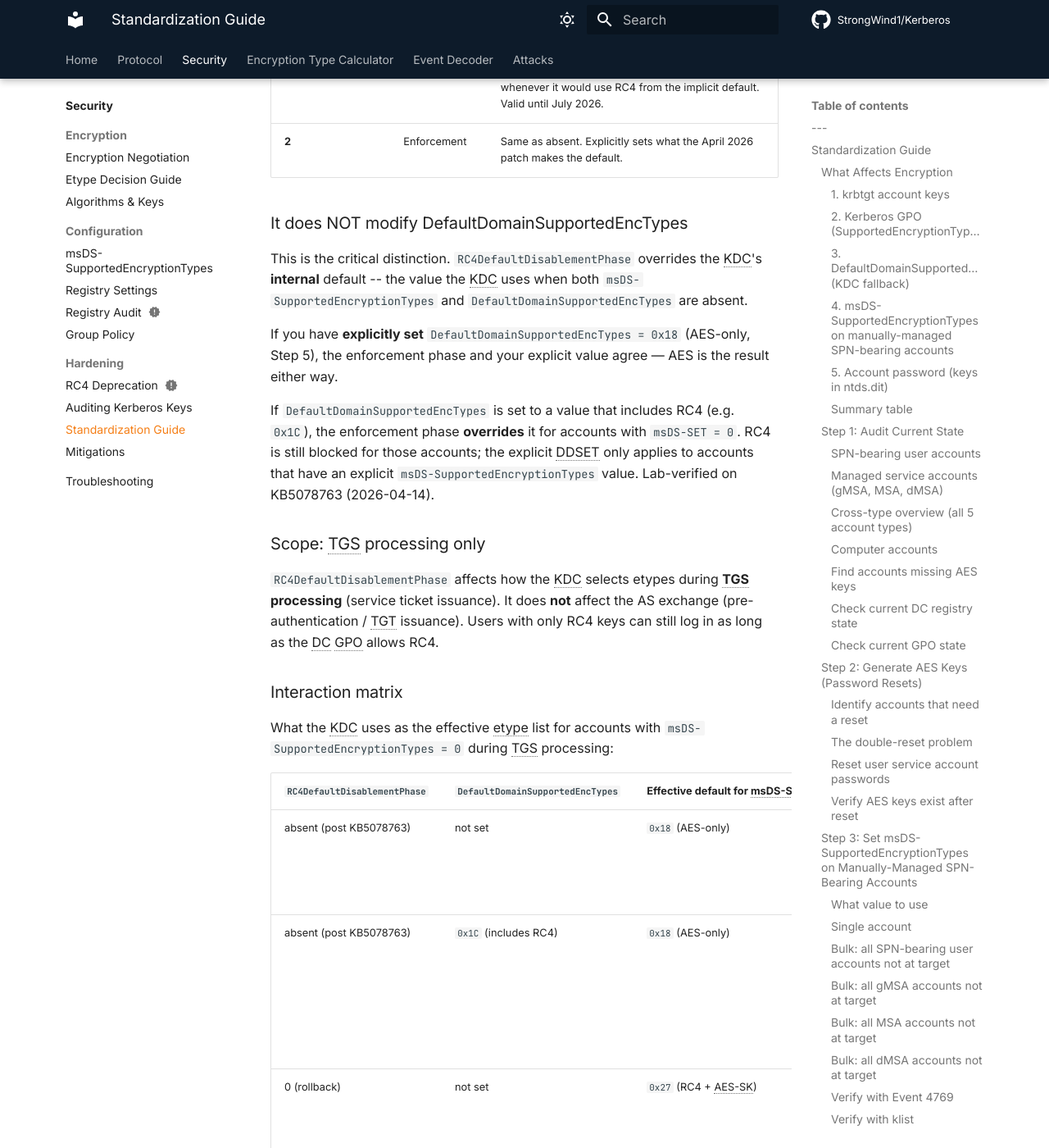
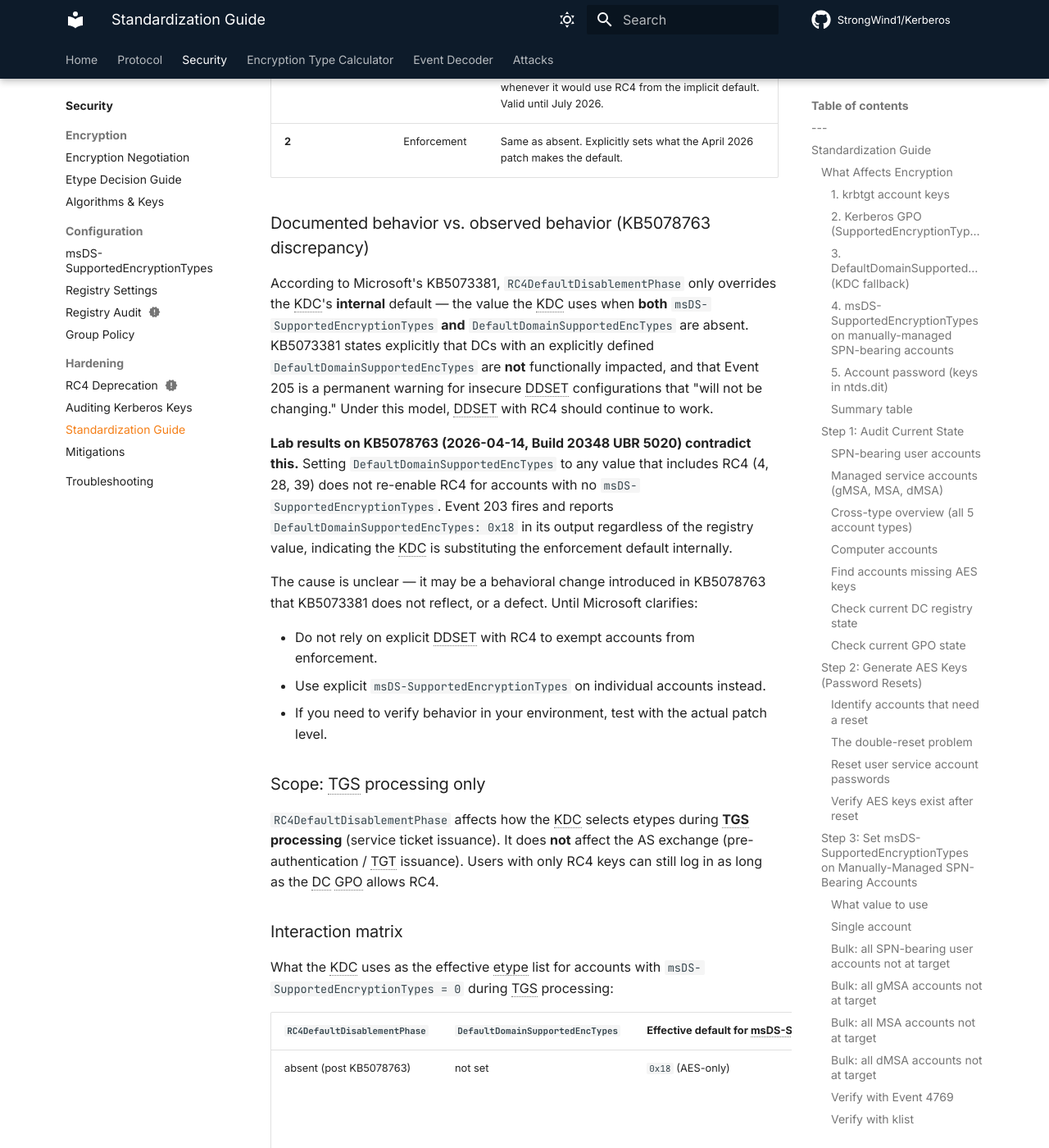
Before and after one commit to StrongWind1/Kerberos, an MkDocs documentation site: the page built from content/security/aes-standardization.md, in a window 1280 px wide and 1400 px high, scrolled down 32466 px. Shown: the whole window at 82% size. Built offline with MkDocs 1.6.1 and Material for MkDocs 9.7.7, drawn with Linux system fonts in a browser that asks for light colours; plug-ins that fetch from the network failed and are left out; comment, search, counter and statistics services are not loaded.

Commit message:
docs: document KB5073381 vs KB5078763 DDSET discrepancy

```diff
--- a/content/security/aes-standardization.md
+++ b/content/security/aes-standardization.md
@@ -1248,19 +1248,27 @@ is set.  This section is a shared reference for both paths.
 | **1** | Audit | Same as 0, but the KDC logs Kdcsvc events 201/202 whenever it would use RC4 from the implicit default.  Valid until July 2026. |
 | **2** | Enforcement | Same as absent.  Explicitly sets what the April 2026 patch makes the default. |
 
-### It does NOT modify DefaultDomainSupportedEncTypes
+### Documented behavior vs. observed behavior (KB5078763 discrepancy)
 
-This is the critical distinction.  `RC4DefaultDisablementPhase` overrides the KDC's
-**internal** default -- the value the KDC uses when both `msDS-SupportedEncryptionTypes`
-and `DefaultDomainSupportedEncTypes` are absent.
+According to Microsoft's KB5073381, `RC4DefaultDisablementPhase` only overrides the KDC's
+**internal** default — the value the KDC uses when **both** `msDS-SupportedEncryptionTypes`
+**and** `DefaultDomainSupportedEncTypes` are absent.  KB5073381 states explicitly that DCs
+with an explicitly defined `DefaultDomainSupportedEncTypes` are **not** functionally
+impacted, and that Event 205 is a permanent warning for insecure DDSET configurations that
+"will not be changing."  Under this model, DDSET with RC4 should continue to work.
 
-If you have **explicitly set** `DefaultDomainSupportedEncTypes = 0x18` (AES-only, Step 5),
-the enforcement phase and your explicit value agree — AES is the result either way.
+**Lab results on KB5078763 (2026-04-14, Build 20348 UBR 5020) contradict this.**  Setting
+`DefaultDomainSupportedEncTypes` to any value that includes RC4 (4, 28, 39) does not
+re-enable RC4 for accounts with no `msDS-SupportedEncryptionTypes`.  Event 203 fires and
+reports `DefaultDomainSupportedEncTypes: 0x18` in its output regardless of the registry
+value, indicating the KDC is substituting the enforcement default internally.
 
-If `DefaultDomainSupportedEncTypes` is set to a value that includes RC4 (e.g. `0x1C`),
-the enforcement phase **overrides** it for accounts with `msDS-SET = 0`.  RC4 is still
-blocked for those accounts; the explicit DDSET only applies to accounts that have an
-explicit `msDS-SupportedEncryptionTypes` value.  Lab-verified on KB5078763 (2026-04-14).
+The cause is unclear — it may be a behavioral change introduced in KB5078763 that KB5073381
+does not reflect, or a defect.  Until Microsoft clarifies:
+
+- Do not rely on explicit DDSET with RC4 to exempt accounts from enforcement.
+- Use explicit `msDS-SupportedEncryptionTypes` on individual accounts instead.
+- If you need to verify behavior in your environment, test with the actual patch level.
 
 ### Scope: TGS processing only
 
--- a/content/security/rc4-deprecation.md
+++ b/content/security/rc4-deprecation.md
@@ -93,11 +93,14 @@ Restart-Service kdc
 
 **What happens**: the `RC4DefaultDisablementPhase` registry key is removed.  Enforcement is
 permanent.  RC4 will only be used if an account **explicitly** includes bit `0x4` in its
-`msDS-SupportedEncryptionTypes` (e.g. `msDS-SET = 4` or `28`).  Setting
-`DefaultDomainSupportedEncTypes` to a value that includes RC4 does **not** re-enable RC4
-for accounts with no `msDS-SupportedEncryptionTypes` — the enforcement override ignores
-DDSET for unconfigured accounts.  See the
-[interaction matrix](aes-standardization.md#interaction-matrix).
+`msDS-SupportedEncryptionTypes` (e.g. `msDS-SET = 4` or `28`).
+
+Microsoft's KB5073381 states that `DefaultDomainSupportedEncTypes` explicitly set to
+include RC4 will continue to work (Event 205 fires as a warning but behavior is
+unchanged).  However, lab testing of KB5078763 shows enforcement overrides DDSET
+regardless of its value.  See the
+[interaction matrix](aes-standardization.md#interaction-matrix) for the full picture and
+the documented discrepancy.
 
 **What breaks**: everything that broke in April 2026 if you did not remediate.
 
```
